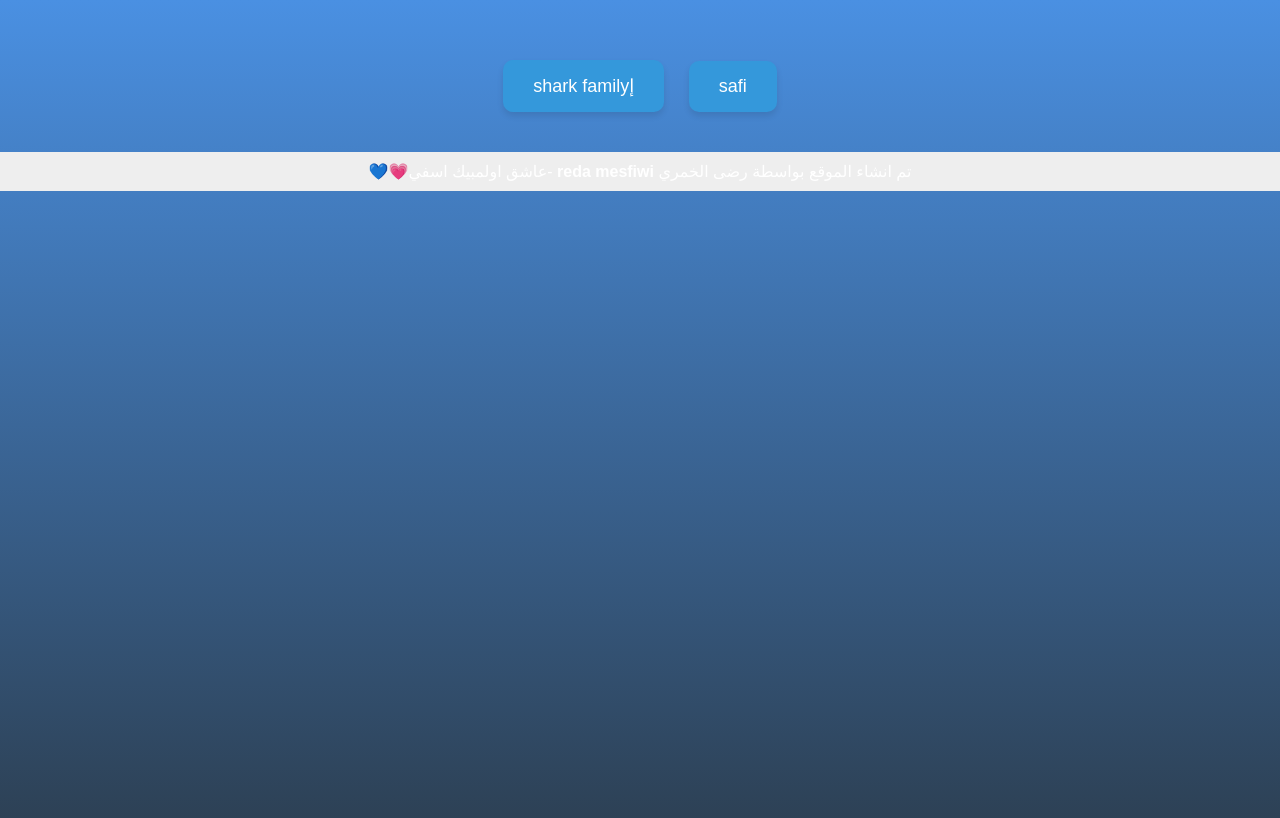
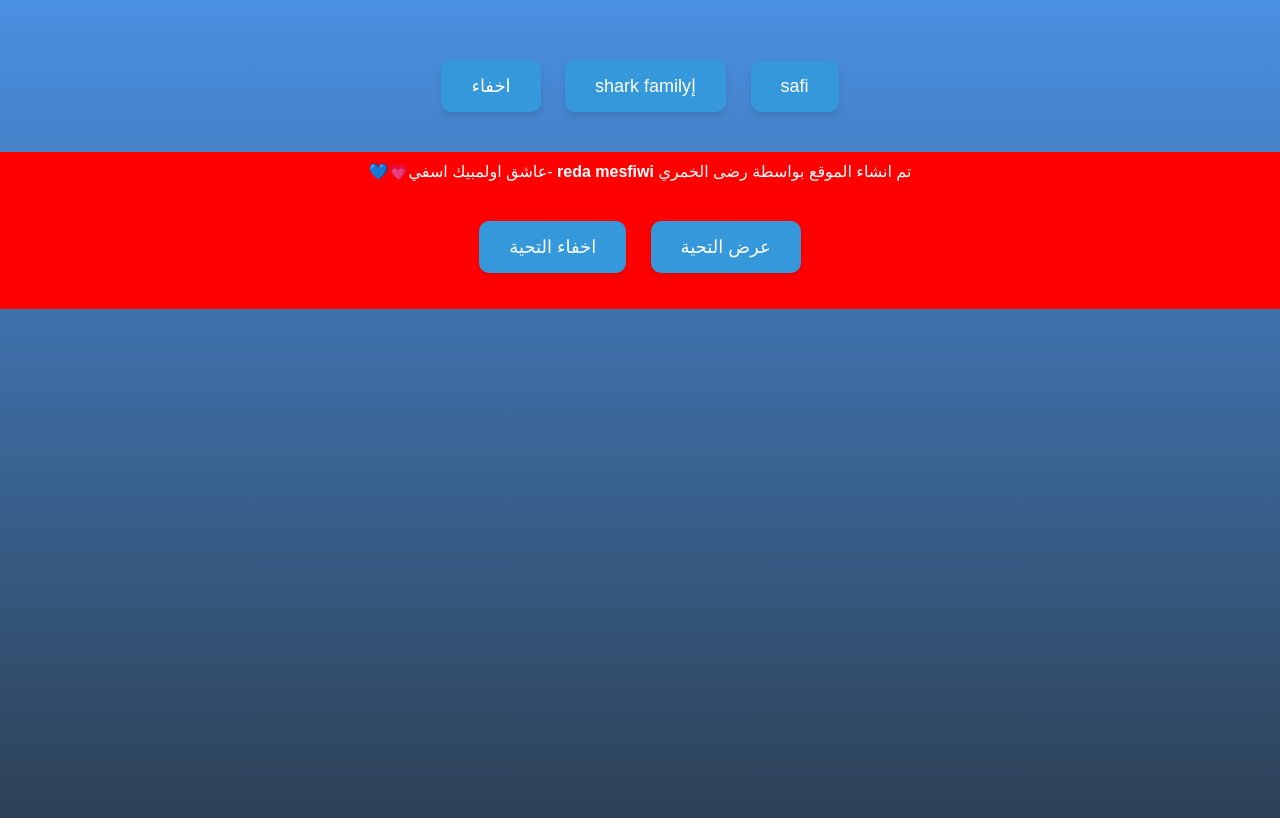
Before and after one commit to reda2006-mesfiwi/redamesfiwi, a plain HTML site: page index.html in a window 1280 px wide. Drawn offline with Linux system fonts and the light colour scheme.

Commit message:
Update index.html

```diff
--- a/index.html
+++ b/index.html
@@ -82,10 +82,12 @@
 
     <div class="buttons-container">
         <button id="showMessageBtn">safi</button>
-        <button id="hideMessageBtn">إshark family</button>
+        <button id="showgreetingbtn">إshark family</button>
+        <button
+        id="hidegreetingbtn">اخفاء</button>
     </div>
 
-    <div class="message-container" id="messageContainer">
+    <div class="messagecontainer" id="messageContainer"
         احسن مدينة في عالم!
     </div>
 
@@ -103,7 +105,7 @@
             messageContainer.classList.remove('visible');
         });
     </script>
-<footer style="text-align:centr;padding: 10px;background-color:#eee;margin-top: 30px;">
+<footer style="text-align:center;padding: 10px;background-color:red;margin-top: 30px;">
     تم انشاء الموقع بواسطة رضى الخمري
     <a
 herf="http://instgram.com/3isma-for-ever"
@@ -111,6 +113,18 @@ target="_blank">
     <strong>reda mesfiwi</strong>
     </a>
    -عاشق اولمبيك اسفي💗💙
+    <div style="text-align:center;margin-top: 30px;">
+    <button
+    id="showgreetingbtn">عرض التحية</button>
+    <button
+    id="hidegreetingbtn">اخفاء التحية</button>
+        <p id=="messageContainer" style="color:green;font-weitght:bold;"></p></div
 </footer>
+<script>
+document.getElementById("showgreetingbtn").onclick=function() {
+document.getElementById("messageContainer").innerText="تحية طيبة الى اخي في الله ياسين";};
+document.getElementById("hidegreetingbtn").onclick=function() {
+document.getElementById("messageContainer").innerText=""};
+</script>
 </body>
 </html>
```
